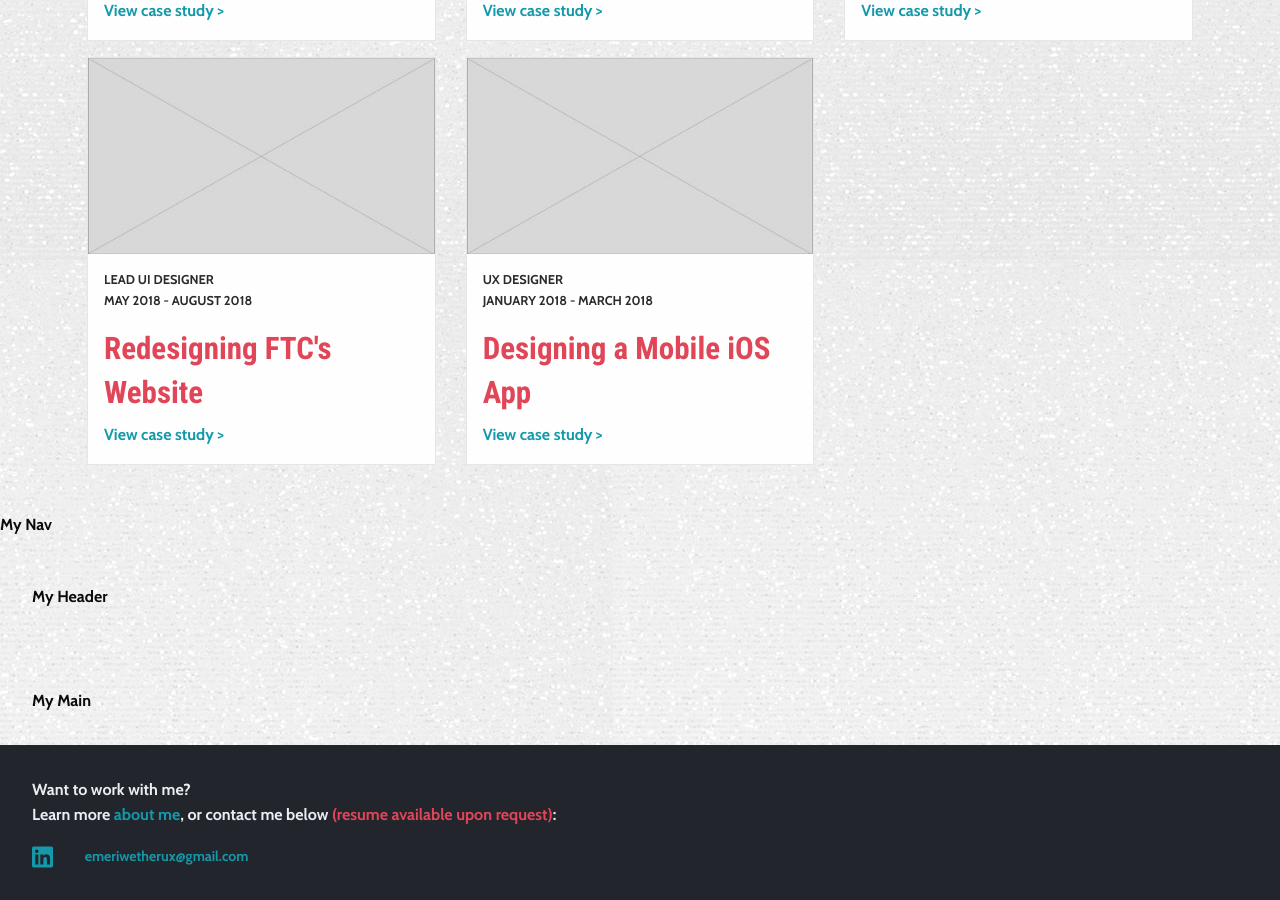
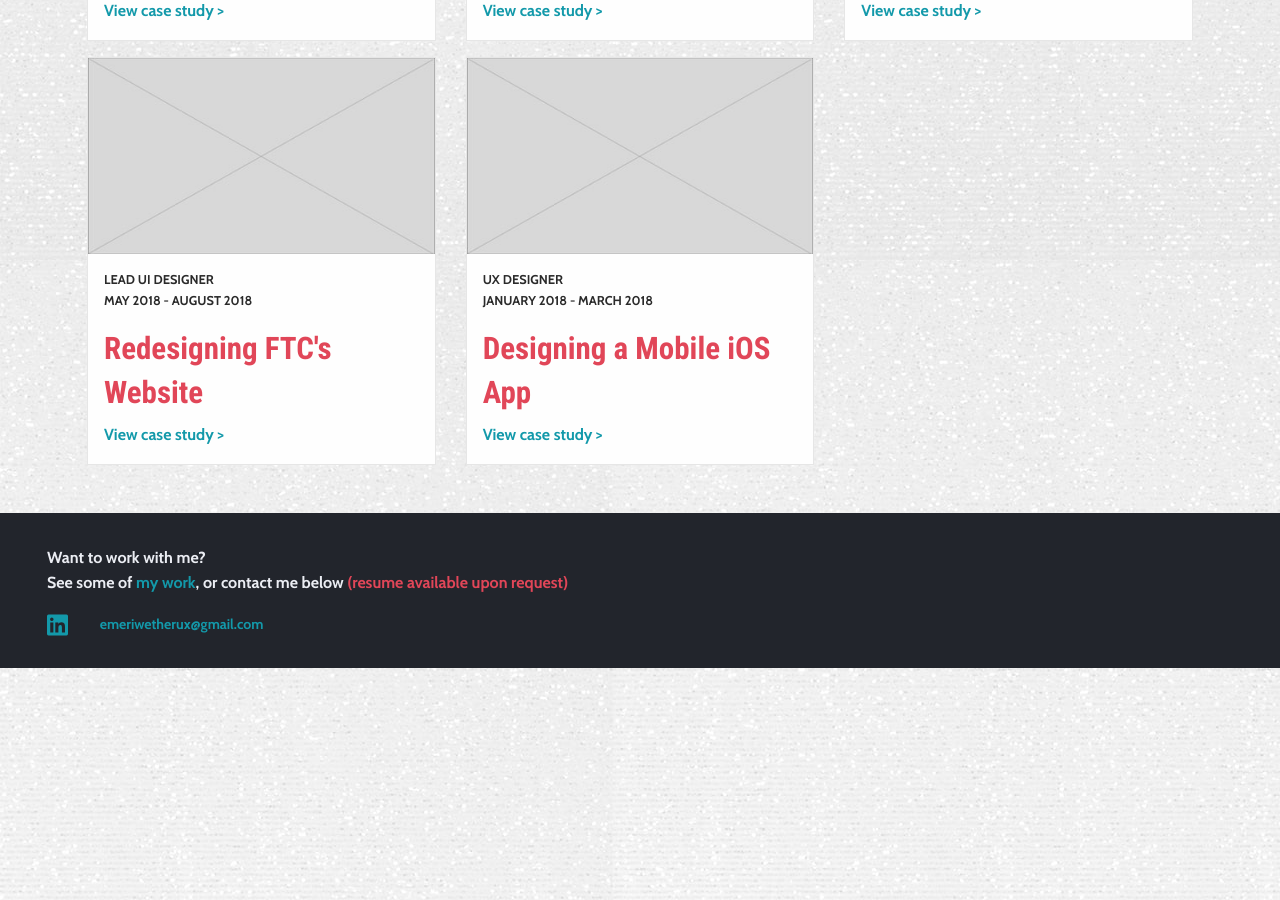
Before and after one commit to emeriwether/emeriwether.github.io, a Jekyll site: the page built from home.html, in a window 1280 px wide and 900 px high, scrolled down 1204 px. Built offline with Jekyll 4.4.1, drawn with Linux system fonts in a browser that asks for light colours.

Commit message:
edit footer2.html

```diff
--- a/_includes/footer2.html
+++ b/_includes/footer2.html
@@ -1,33 +1,7 @@
-<!doctype html>
-
-<html class="no-js" lang="en" dir="ltr">
-
-    <head>
-        <link href="https://fonts.googleapis.com/css?family=Cabin:700|Roboto+Condensed:400,400i,700" rel="stylesheet">
-        <meta charset="utf-8">
-        <meta http-equiv="x-ua-compatible" content="ie=edge">
-        <meta name="viewport" content="width=device-width, initial-scale=1.0">
-        <meta name="author" content="Eleanor Meriwether">
-        <title>Eleanor Meriwether - User Experience Designer</title>
-        <link rel="stylesheet" href="css2/foundation.css">
-        <link rel="stylesheet" href="css2/footer.css">
-    </head>
-
-    <body>
-
-        <nav>My Nav</nav>
-        <header>My Header</header>
-        <main>My Main</main>
-        <footer id="footer">
-            <p>Want to work with me? <br> Learn more <a href="" class="aquaText">about me</a>, or contact me below <span class="coralText">(resume available upon request)</span>:</p>
-            <a href=""><img src="images/linkedin.png"></a>
-            <a href="" class="aquaText" id="footerEmail">emeriwetherux@gmail.com</a>
-        </footer>
-
-        <script src="js2/vendor/jquery.js"></script>
-        <script src="js2/vendor/what-input.js"></script>
-        <script src="js2/vendor/foundation.min.js"></script>
-        <script src="js2/app.js"></script>
-    </body>
-
-</html>
+<footer class="grid-x grid-padding-x grid-frame" id="footer">
+    <div class="cell footer">
+        <p>Want to work with me? <br> See some of <a href="/home.html" class="aquaText">my work</a>, or contact me below <span class="coralText">(resume available upon request)</span></p>
+        <a href="https://www.linkedin.com/in/emeriwether/"><img src="images/linkedin.png"></a>
+        <a href="mailto:emeriwetherux@gmail.com" class="aquaText" id="footerEmail">emeriwetherux@gmail.com</a>
+    </div>
+</footer>
```
